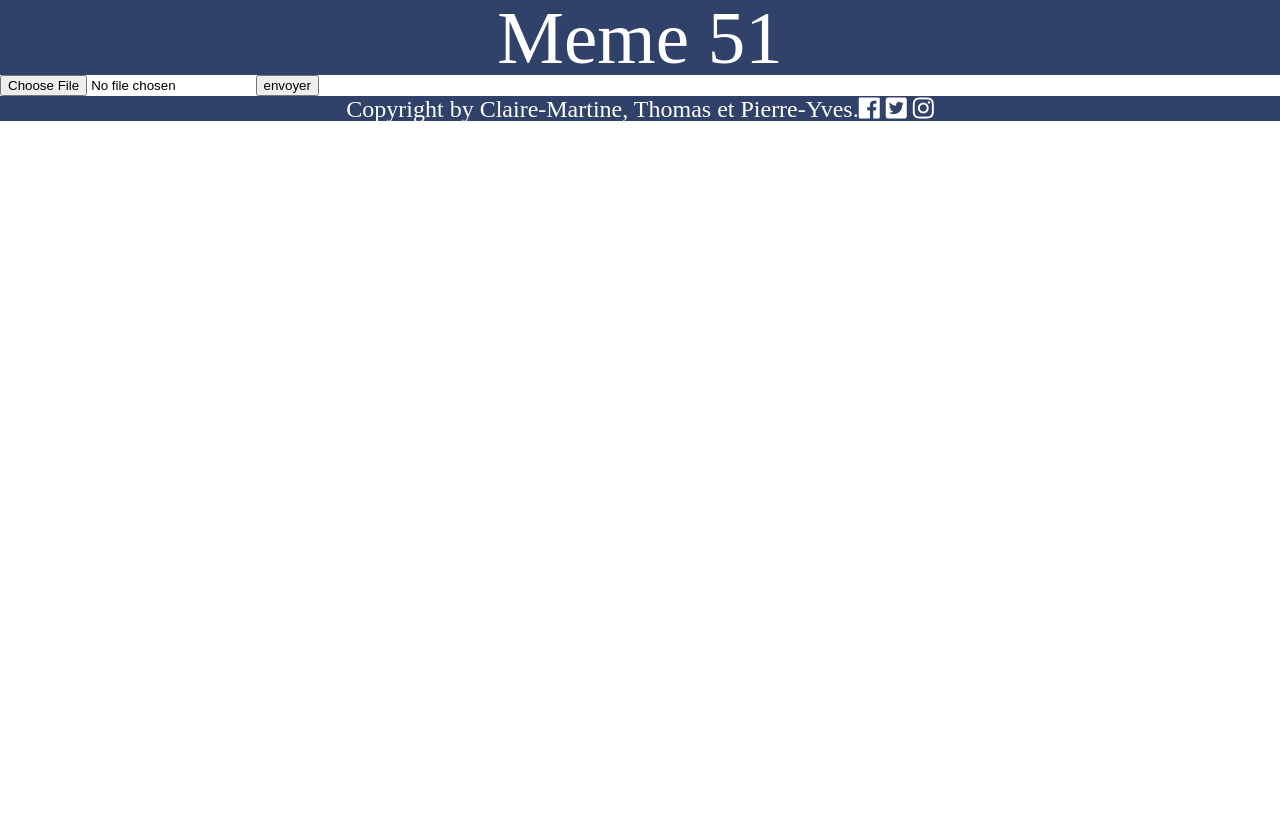
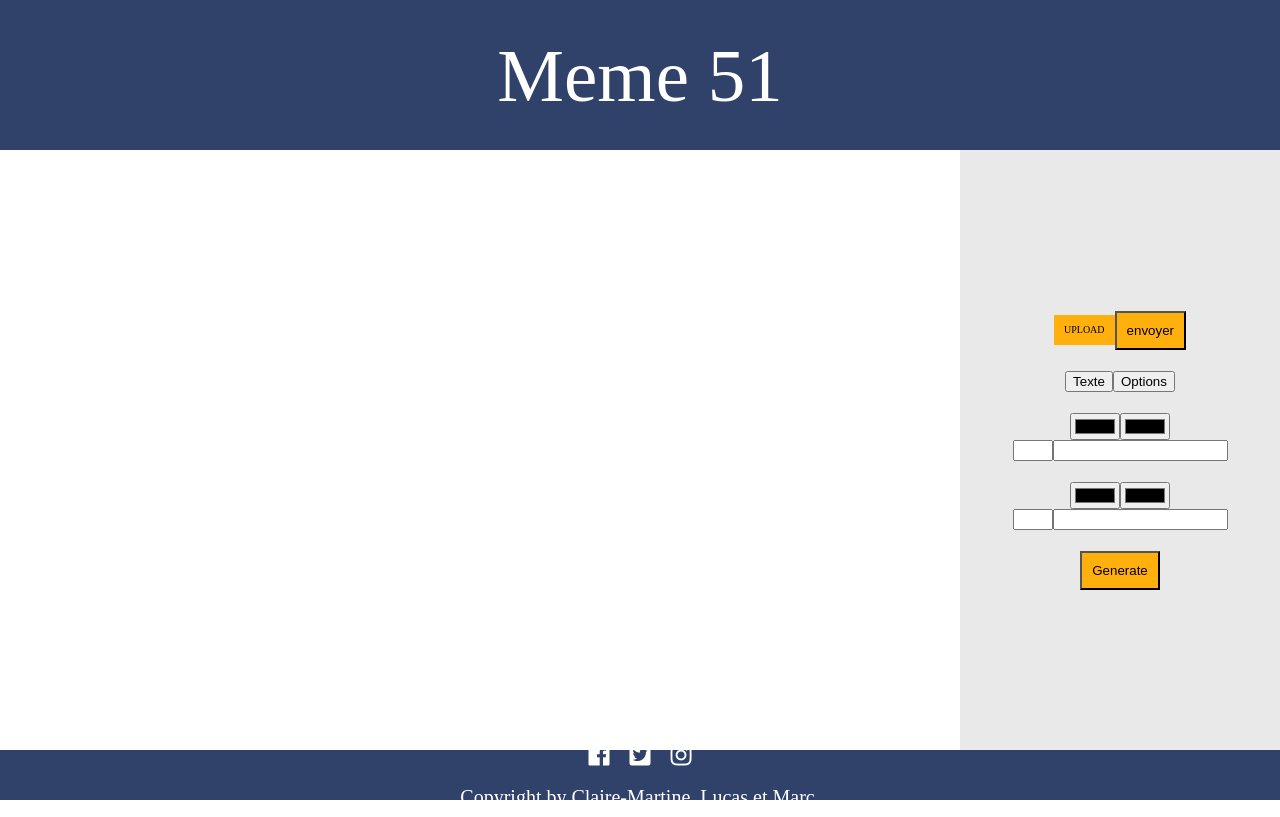
Before and after one commit to TMarechal/Meme51, a PHP site: the page made by app/view/Page/gmeme.html.twig in a window 1280 px wide. Before the commit the page ends 121 px from the top, so only its background shows below. Run offline with PHP 8.4, Linux system fonts and the light colour scheme; the template is opened without the code that fills it, so the values that code supplies are empty; some libraries are stand-ins or nearby versions.

Commit message:
AjoutCSS + formulaire

```diff
--- a/app/view/Layout/footer.html.twig
+++ b/app/view/Layout/footer.html.twig
@@ -1,14 +1,15 @@
-<footer>
-	<div class="bc1 d-flex flex-row  align-center justify-center fs24">
-		<p class="cl1">Copyright by Claire-Martine, Thomas et Pierre-Yves.</p>
-		<div class="d-flex aligncc justify-center align-center ">
-			<div class="cl1 alignsend">
-				<i class="fab fa-facebook"></i>
-				<i class="fab fa-twitter-square"></i>
-				<i class="fab fa-instagram"></i>
-			</div>
-		</div>
+<footer class="d-flex flex-column align-center justify-center h50p w100 bc1">
+
+	<div class="d-flex flex-row aligncc justify-center align-center fs24 cl1 p10">
+				<i class="fab fa-facebook pl10 pr10"></i>
+				<i class="fab fa-twitter-square pl10 pr10"></i>
+				<i class="fab fa-instagram pl10 pr10"></i>
 	</div>
+
+	<div class="d-flex flex-row  align-center justify-center p10">
+		<p class="fs20 cl1">Copyright by Claire-Martine, Lucas et Marc.</p>
+	</div>
+
 </footer>
 
 <!--JavaScript at end of body for optimized loading-->
--- a/app/view/Layout/layout.html.twig
+++ b/app/view/Layout/layout.html.twig
@@ -8,15 +8,18 @@
         <link rel="stylesheet" href="https://use.fontawesome.com/releases/v5.5.0/css/all.css" integrity="sha384-B4dIYHKNBt8Bc12p+WXckhzcICo0wtJAoU8YZTY5qE0Id1GSseTk6S+L3BlXeVIU" crossorigin="anonymous">
         <link rel="stylesheet" href="https://use.fontawesome.com/releases/v5.5.0/css/all.css" integrity="sha384-B4dIYHKNBt8Bc12p+WXckhzcICo0wtJAoU8YZTY5qE0Id1GSseTk6S+L3BlXeVIU" crossorigin="anonymous">
         <link rel="stylesheet" href="https://use.fontawesome.com/releases/v5.5.0/css/all.css" integrity="sha384-B4dIYHKNBt8Bc12p+WXckhzcICo0wtJAoU8YZTY5qE0Id1GSseTk6S+L3BlXeVIU" crossorigin="anonymous">
+        <script src="https://ajax.googleapis.com/ajax/libs/jquery/3.2.1/jquery.min.js"></script>
         <title>{% block title 'Meme 51' %}</title>
     </head>
     <body>
         {% include 'Layout/nav.html.twig' %}
 
-        <main>
+        <main class="d-flex flex-column w100 custom">
             {% block content %}{% endblock %}
         </main>
 
         {% include 'Layout/footer.html.twig' %}
+
+        <script src="../../../assets/js/script.js"></script>
     </body>
 </html>
--- a/app/view/Layout/nav.html.twig
+++ b/app/view/Layout/nav.html.twig
@@ -1,9 +1,3 @@
-<header>
-    <nav role="navigation"  class="bc1">
-
-        <div class="d-flex flex-row align-center justify-center">
-        	{# <img class="" src="assets/img/logo.png" alt="logo"> #}
-            <a href="index.php" class="fs75 logo">Meme 51</a>
-        </div>
-    </nav>
+<header class="d-flex flex-row justify-center align-center bc1 w100 h150p">
+    <h1><a href="index.php" class="fs75 logo">Meme 51</a></h1>
 </header>
--- a/app/view/Page/gmeme.html.twig
+++ b/app/view/Page/gmeme.html.twig
@@ -6,13 +6,76 @@
 
 {% block content %}
 
-{% if message != '' %}
-    <p>{{ message }}</p>
-{% endif %}
 
-<form method="POST" action="" enctype="multipart/form-data">
-    <input type="hidden" name="MAX-FILE-SIZE" value="500000">
-    <input type="file" name="meme">
-    <input type="submit" name="envoyer" value="envoyer">
-</form>
+<div class="d-flex justify-center d-flex flex-row w100 custom">
+
+    <section class="w75 d-flex justify-center align-center">
+        <div class="w75 p20">
+            <img id="preview" class="w100">
+
+        </div>
+    </section>
+
+    <section class="w25 d-flex flex-column justify-center align-center bc3">
+        {% if message != '' %}
+            <p>{{ message }}</p>
+        {% endif %}
+
+         <form id="upload" class="hidden h50 w100 d-flex flex-column justify-center justify-spacea align-center bc3" method="POST" action="" enctype="multipart/form-data">
+            <div class="d-flex flex-row justify-center align-center">
+                <input type="hidden" name="MAX-FILE-SIZE" value="500000">
+                <label for="meme"><div class="p10 bc2">UPLOAD</div></label>
+                <input type="file" id="meme" name="meme" class="hidden">
+                <input type="submit" name="envoyer" value="envoyer" class="p10 bc2 ">
+            </div>
+            <div class="d-flex flex-row justify-center align-center">
+                <button type="button">Texte</button>
+                <button type="button">Options</button>
+            </div>
+                <label>Texte du haut
+                    <input type="text" name="text-top">
+                </label>
+                <label>Texte du bas
+                    <input type="text" name="text-bot">
+                </label>
+                <input type="submit" name="generate" value="Generate" class="p10 bc2">
+        </form>
+        <form id="options" class=" h50 w100 d-flex flex-column justify-spacea  align-center bc3" method="POST" action="" enctype="multipart/form-data">
+            <div class="d-flex flex-row justify-center align-center">
+                <input type="hidden" name="MAX-FILE-SIZE" value="500000">
+                <label for="meme"><div class="p10 bc2">UPLOAD</div></label>
+                <input type="file" id="meme" name="meme" class="hidden">
+                <input type="submit" name="envoyer" value="envoyer" class="p10 bc2 ">
+            </div>
+            <div class="d-flex flex-row justify-center align-center">
+                <button id="text" type="button" name="Texte">Texte</button>
+                <button id="options" type="button" name="Options">Options</button>
+            </div>
+            <div>
+                <div class="d-flex flex-row justify-center align-center">
+                    <input type="color" id="ColorT1" name="ColorT1">
+                    <input type="color" id="ColorT2" name="ColorT2">
+                </div>
+                <div class="d-flex flex-row justify-center align-center">
+                    <input class="w40p" type="number" id="fontSiTop" name="fontSiTop">
+                    <input class="w175p" type="select" id="fontTop" name="fontTop">
+                </div>
+            </div>
+            <div>
+                <div class="d-flex flex-row justify-center align-center">
+                    <input type="color" id="ColorB1" name="ColorB1">
+                    <input type="color" id="ColorB2" name="ColorB2">
+                </div>
+                <div class="d-flex flex-row justify-center align-center">
+                    <input class="w40p" type="number" id="fontSiBot" name="fontSiBot">
+                    <input class="w175p" type="select" id="fontBot" name="fontBot">
+                </div>
+            </div>
+                <input type="submit" name="generate" value="Generate" class="p10 bc2">
+        </form>
+
+
+    </section>
+
+</div>
 {% endblock %}
--- a/assets/css/style.css
+++ b/assets/css/style.css
@@ -1,4 +1,5 @@
 @import "reset.css";
+
 /* Classes générales */
 
 .d-flex { display: flex ; }
@@ -18,6 +19,9 @@
 .alignsend {align-self: flex-end;}
 .aligncc {align-content: center;}
 
+.text-center{ text-align: center;}
+.text-deco-n{ text-decoration: none;}
+
 .bc1 { background-color : #304269; } /*bleu*/
 .bc2 { background-color: #FFB00D; } /*jaune*/
 .bc3 { background-color: #E9E9E9; } /*gris*/
@@ -30,13 +34,51 @@
 .fs75 { font-size: 7.5rem; }
 
 .h50 { height: 50%; }
+.h75 { height: 75%; }
 .h100 { height: 100%; }
 
+.h50p { height: 50px; }
+.h150p { height: 150px; }
+
+.w40p{ width: 40px;}
+.w50p{ width: 50px;}
+.w175p{ width: 175px;}
+.w250p{ width: 250px;}
+
+.w25 { width: 25%; }
+.w50 { width: 50%; }
+.w75 { width: 75%; }
 .w100 { width: 100%; }
 
+.p10 { padding: 10px; }
+.p20{ padding: 20px; }
 
+.pt10 { padding-top: 10px; }
+.pt20 { padding-top: 20px; }
+
+.pr10 { padding-right: 10px; }
+.pr20 { padding-right: 20px; }
+
+.pb10 { padding-bottom: 10px; }
+.pb20 { padding-bottom: 20px; }
+
+.pl10 { padding-left: 10px; }
+
+/************************************/
+
+label div:hover{ background-color: blue; }
+
+/**************************************/
+
+.hidden { display:none; }
+
+/*************************************/
+
+.custom {
+    min-height: calc(100vh - 150px - 50px);
+}
 
 .logo {
-text-decoration: none;
+text-decoration:  none;
 color: #fff;
 }
--- a/assets/js/script.js
+++ b/assets/js/script.js
@@ -0,0 +1,15 @@
+
+function preview(input) {
+  if (input.files && input.files[0]) {
+      var freader = new FileReader();
+
+      freader.onload = function (e) {
+          $('#preview').attr('src', e.target.result);
+      }
+      freader.readAsDataURL(input.files[0]);
+  }
+}
+
+$("#meme").change(function(){
+  preview(this);
+});
```
Also changed, not shown: app/view/Page/index.html.twig (+17 -6 lines), assets/upload/meme_1543503351.jpg (deleted), assets/upload/meme_1543571239.jpg (added), assets/upload/meme_1543571246.jpg (added), assets/upload/meme_1543571307.jpg (added), 1 other file.
